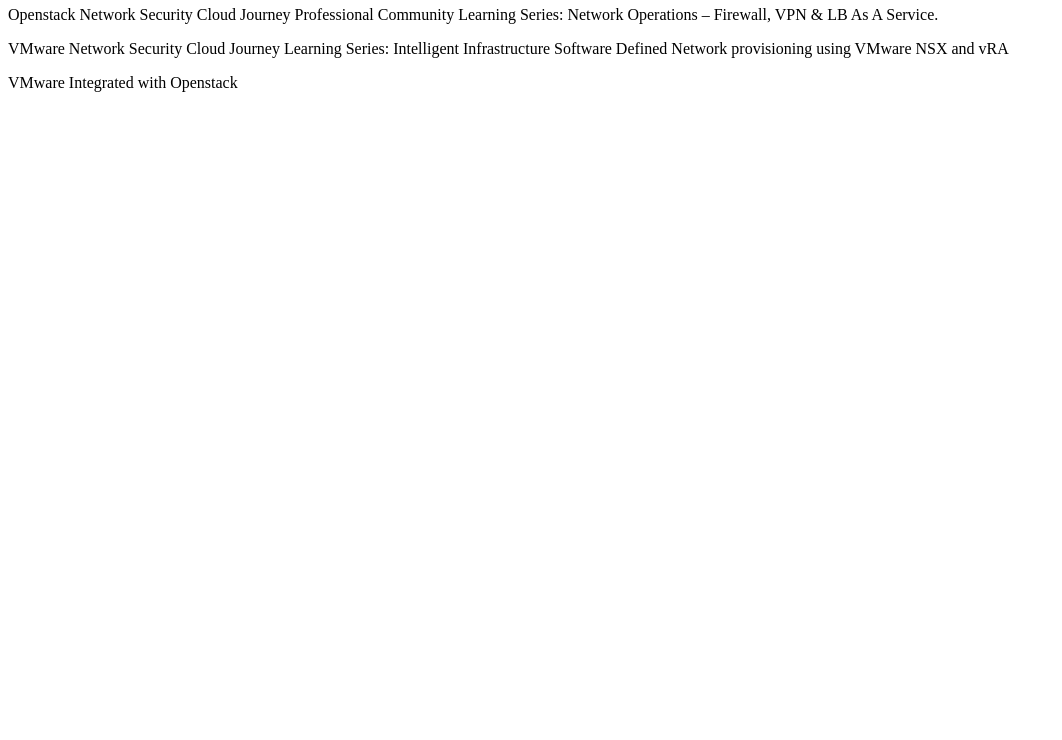
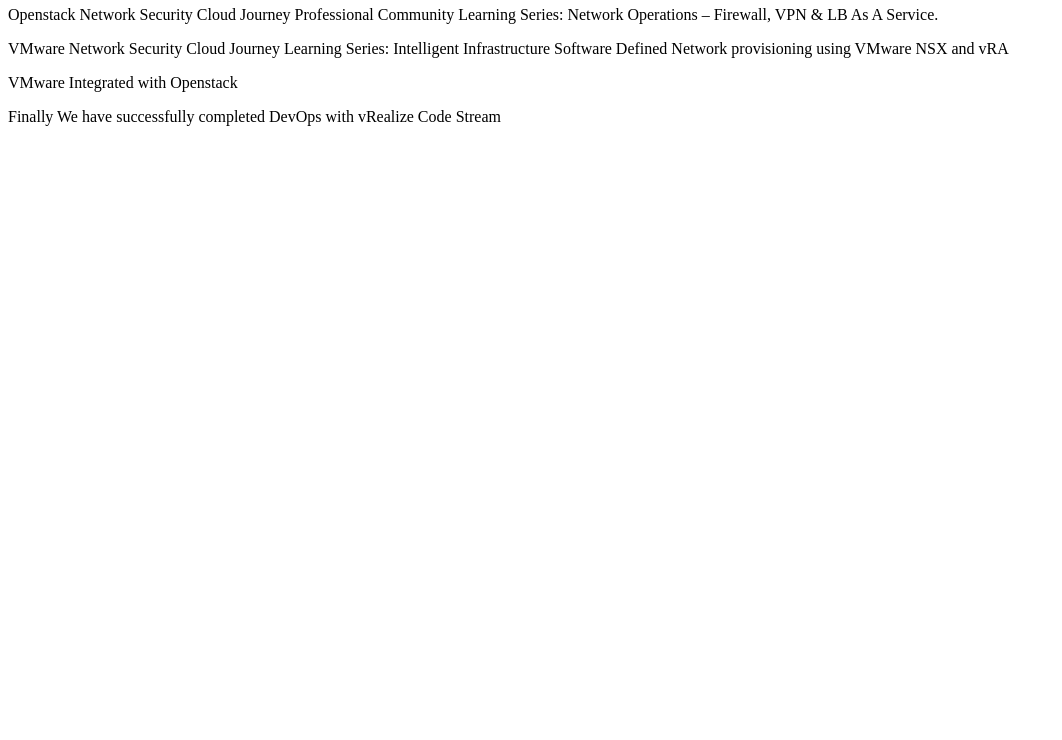
Before and after one commit to ramrk22/TestGet, a plain HTML site: page index.html in a window 1280 px wide. Shown: the part 60-800 px from the top of the page, without its empty margins (0-1062 px from the left). Drawn offline with Linux system fonts and the light colour scheme.

Commit message:
CodeStream Update

```diff
--- a/index.html
+++ b/index.html
@@ -11,5 +11,8 @@
 
 <p>VMware Integrated with Openstack</p>
 
+<p>Finally We have successfully completed DevOps with vRealize Code Stream</p>
+
+
 </body>
 </html>
```
